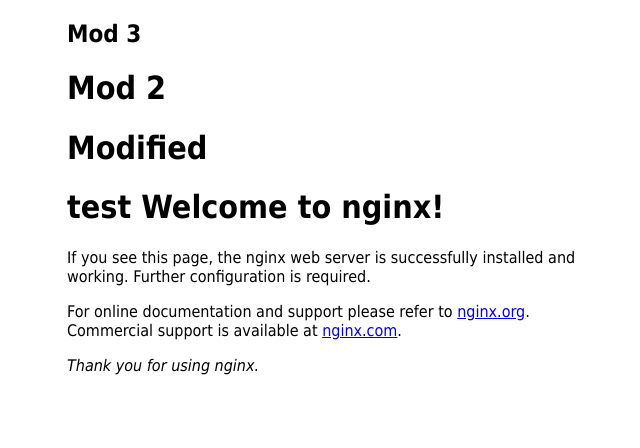
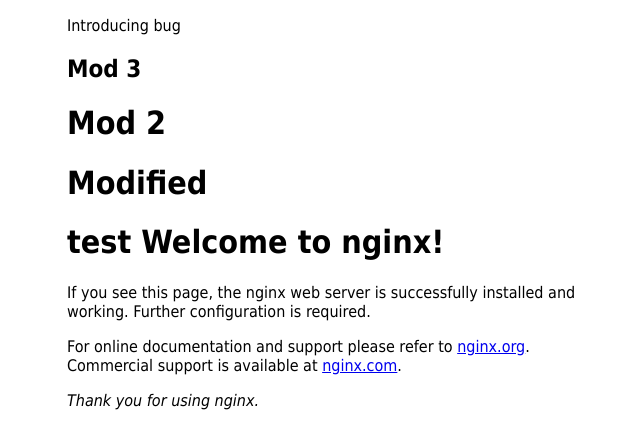
Before and after one commit to andy-codes/test, a plain HTML site: page index.html in a window 1280 px wide. Shown: the whole page, without its empty margins (293-933 px from the left). Drawn offline with Linux system fonts and the light colour scheme.

Commit message:
committing bug

```diff
--- a/index.html
+++ b/index.html
@@ -11,6 +11,7 @@
 </style>
 </head>
 <body>
+<p>Introducing bug</p>
 <h2>Mod 3</h2>
 <h1>Mod 2</h2>
 <h1>Modified</h1>
```
